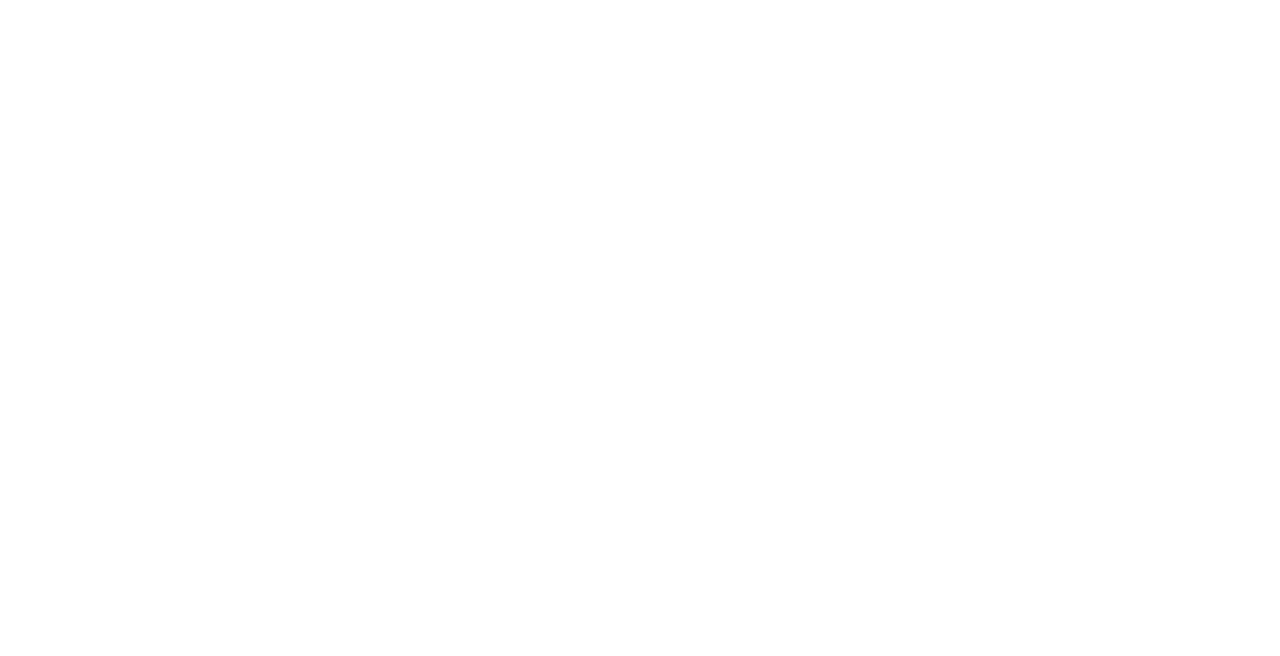
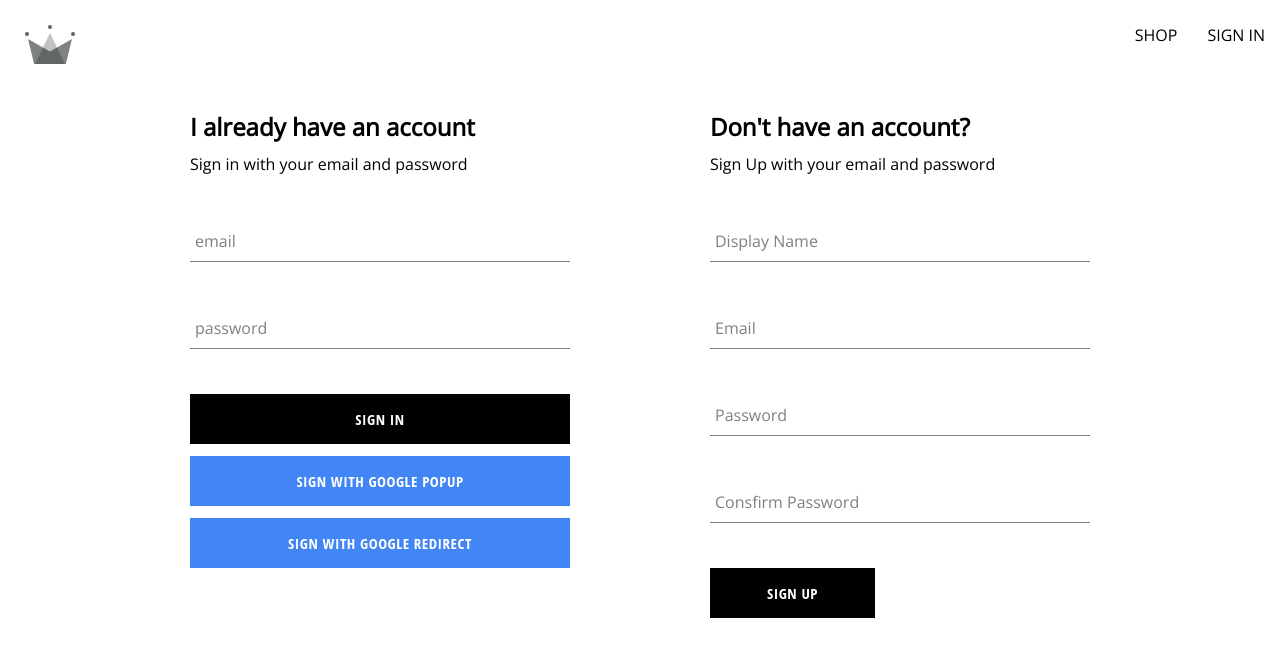
Before and after one commit to AndriiZhokh/crwn-clothing, a React (Create React App) app: page /auth in a window 1280 px wide. Before the commit this address had no page. Shown: the top 656 px of the page. Built offline with nearby package versions, Linux system fonts and the light colour scheme.

Commit message:
refactored and styled auth page

```diff
--- a/src/App.js
+++ b/src/App.js
@@ -2,7 +2,7 @@ import { Routes, Route } from 'react-router-dom';
 
 import Home from './routes/home/home.component';
 import  Navigation from './routes/navigation/navigation.component';
-import SignIn from './routes/sign-in/sign-in.component';
+import Authentication from './routes/authentication/authentication.component';
 
 const Shop = () => {
   return (
@@ -16,7 +16,7 @@ const App = () => {
       <Route path='/' element={<Navigation />}>
         <Route index element={ <Home /> } />
         <Route path='shop' element={ <Shop /> } />
-        <Route path='sign-in' element={ <SignIn /> } />
+        <Route path='auth' element={ <Authentication /> } />
       </Route>
     </Routes>
   );
--- a/src/routes/sign-in/sign-in.component.jsx
+++ b/src/components/sign-in-form/sign-in-form.component.jsx
@@ -1,3 +1,4 @@
+import './sign-in-form.styles.scss';
 import { useEffect, useState } from 'react';
 import { getRedirectResult } from 'firebase/auth';
 import {
@@ -7,7 +8,6 @@ import {
   signInWithGooglePopup,
   signInWithGoogleRedirect,
 } from '../../utils/firebase/firebase.utils';
-import SignUpForm from '../../components/sign-up-form/sign-up-form.component';
 import FormInput from '../../components/form-input/form-input.component';
 import Button from '../../components/button/button.component';
 
@@ -16,7 +16,7 @@ const defaultformFields = {
   password: '',
 };
 
-const SignIn = () => {
+const SignInForm = () => {
   const [ formFields, setFormFields ] = useState(defaultformFields);
   const { email, password } = formFields;
 
@@ -33,9 +33,13 @@ const SignIn = () => {
     redirectResult();
   }, []);
 
+  const resetFormFields = () => {
+    setFormFields(defaultformFields);
+  };
+
   const logGoogleUser = async () => {
     const { user } = await signInWithGooglePopup();
-    const userDocRef = await createUserDocumentFromAuth(user);
+    await createUserDocumentFromAuth(user);
   };
 
   const handleChange = (event) => {
@@ -50,13 +54,23 @@ const SignIn = () => {
     try {
       const { user } = await signInWithCredentials(email, password);
       console.log(user);
+      resetFormFields();
     } catch (error) {
-      console.log(error);
+      switch (error.code) {
+        case 'auth/wrong-password':
+          alert('Incorect password for email');
+          break;
+        case 'auth/user-not-found':
+          alert('User not found');
+          break;
+        default:
+          console.log(error);
+      }
     }
   };
 
   return (
-    <div style={{ width: '30%' }}>
+    <div className="sign-in-container">
       <h2>I already have an account</h2>
       <span>Sign in with your email and password</span>
       <form onSubmit={ handleSubmit }>
@@ -79,13 +93,14 @@ const SignIn = () => {
         />
 
         <Button type="submit">Sign in</Button>
+        <div className="buttons-container">
+          <Button buttonType="google" onClick={ logGoogleUser } type="button">Sign With Google Popup</Button>
+          <Button buttonType="google" onClick={ signInWithGoogleRedirect } type="button">Sign With Google Redirect</Button>
+        </div>
       </form>
 
-      <Button buttonType="google" onClick={ logGoogleUser }>Sign With Google Popup</Button>
-      <Button buttonType="google" onClick={ signInWithGoogleRedirect }>Sign With Google Redirect</Button>
-      <SignUpForm />
     </div>
   );
 };
 
-export default SignIn;
+export default SignInForm;
--- /dev/null
+++ b/src/components/sign-in-form/sign-in-form.styles.scss
@@ -0,0 +1,23 @@
+.sign-in-container {
+  display: flex;
+  flex-direction: column;
+  width: 380px;
+
+  h2 {
+    margin: 10px 0;
+  }
+
+  form>.button-container {
+    width: 100%;
+  }
+
+  .buttons-container {
+    display: flex;
+    flex-direction: column;
+    justify-content: space-between;
+
+    .button-container {
+      margin-top: 12px;
+    }
+  }
+}
--- /dev/null
+++ b/src/routes/authentication/authentication.component.jsx
@@ -0,0 +1,14 @@
+import './authentication.styles.scss';
+import SignUpForm from '../../components/sign-up-form/sign-up-form.component';
+import SignInForm from '../../components/sign-in-form/sign-in-form.component';
+
+const Authentication = () => {
+  return (
+    <div className="authentication-container">
+      <SignInForm />
+      <SignUpForm />
+    </div>
+  );
+};
+
+export default Authentication;
--- /dev/null
+++ b/src/routes/authentication/authentication.styles.scss
@@ -0,0 +1,6 @@
+.authentication-container {
+  display: flex;
+  width: 900px;
+  justify-content: space-between;
+  margin: 30px auto;
+}
--- a/src/routes/navigation/navigation.component.jsx
+++ b/src/routes/navigation/navigation.component.jsx
@@ -14,7 +14,7 @@ const Navigation = () => {
         </Link>
         <div className='nav-links-container'>
           <Link className='nav-link' to='/shop'>SHOP</Link>
-          <Link className='nav-link' to='/sign-in'>SIGN IN</Link>
+          <Link className='nav-link' to='/auth'>SIGN IN</Link>
         </div>
       </div>
       <Outlet />
```
